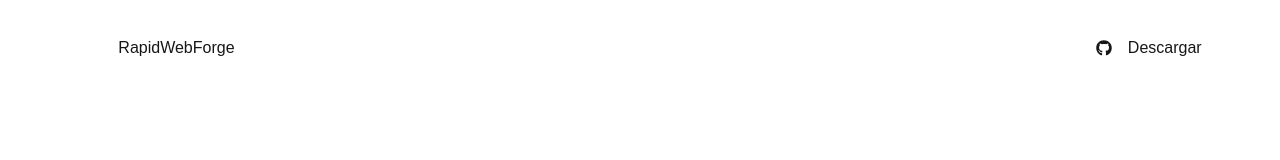
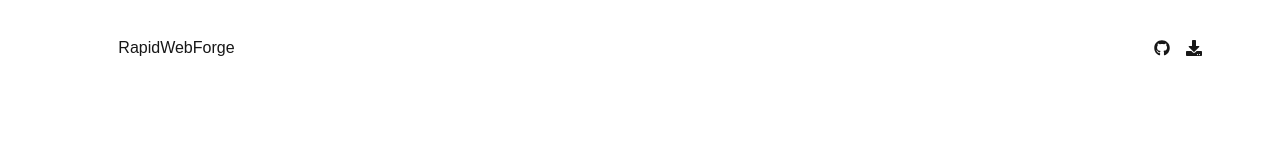
Before and after one commit to RapidWebForge/landing-page, a Next.js app: page / in a window 1280 px wide. Shown: the top 160 px of the page. Built offline with nearby package versions, Linux system fonts and the light colour scheme.

Commit message:
feat: environments to download installer

```diff
--- a/src/components/organisms/header/index.tsx
+++ b/src/components/organisms/header/index.tsx
@@ -2,7 +2,7 @@
 import Image from "next/image";
 import Logo from "@assets/svg/rwf-white.svg";
 import Link from "next/link";
-import { FaGithub } from "react-icons/fa";
+import { FaDownload, FaGithub } from "react-icons/fa";
 
 const Header = () => {
   return (
@@ -21,7 +21,11 @@ const Header = () => {
         >
           <FaGithub />
         </Link>
-        <button>Descargar</button>
+        <Link
+          href={`https://github.com/RapidWebForge/RapidWebForgeApp/releases/download/${process.env.NEXT_PUBLIC_INSTALLER_VERSION}/RapidWebForgeInstaller.exe`}
+        >
+          <FaDownload />
+        </Link>
       </div>
     </header>
   );
--- a/src/views/home/index.tsx
+++ b/src/views/home/index.tsx
@@ -2,6 +2,7 @@
 import Image from "next/image";
 import Logo from "@assets/svg/rwf-white.svg";
 import { FaDownload } from "react-icons/fa";
+import Link from "next/link";
 
 const HomeView = () => {
   return (
@@ -33,13 +34,14 @@ const HomeView = () => {
           </div>
           <div>
             <p className="mb-2">Ahora puedes descargar la versión 1.0.0</p>
-            <button
+            <Link
+              href={`https://github.com/RapidWebForge/RapidWebForgeApp/releases/download/${process.env.NEXT_PUBLIC_INSTALLER_VERSION}/RapidWebForgeInstaller.exe`}
               className="bg-main hover:bg-blue-700 text-white font-bold py-2 px-4 rounded
-              flex gap-2 items-center"
+              flex gap-2 items-center w-fit"
             >
               <span>Descargar</span>
               <FaDownload />
-            </button>
+            </Link>
           </div>
           <p className="text-xs mt-5">Solo disponible para Windows 11*</p>
         </div>
```
